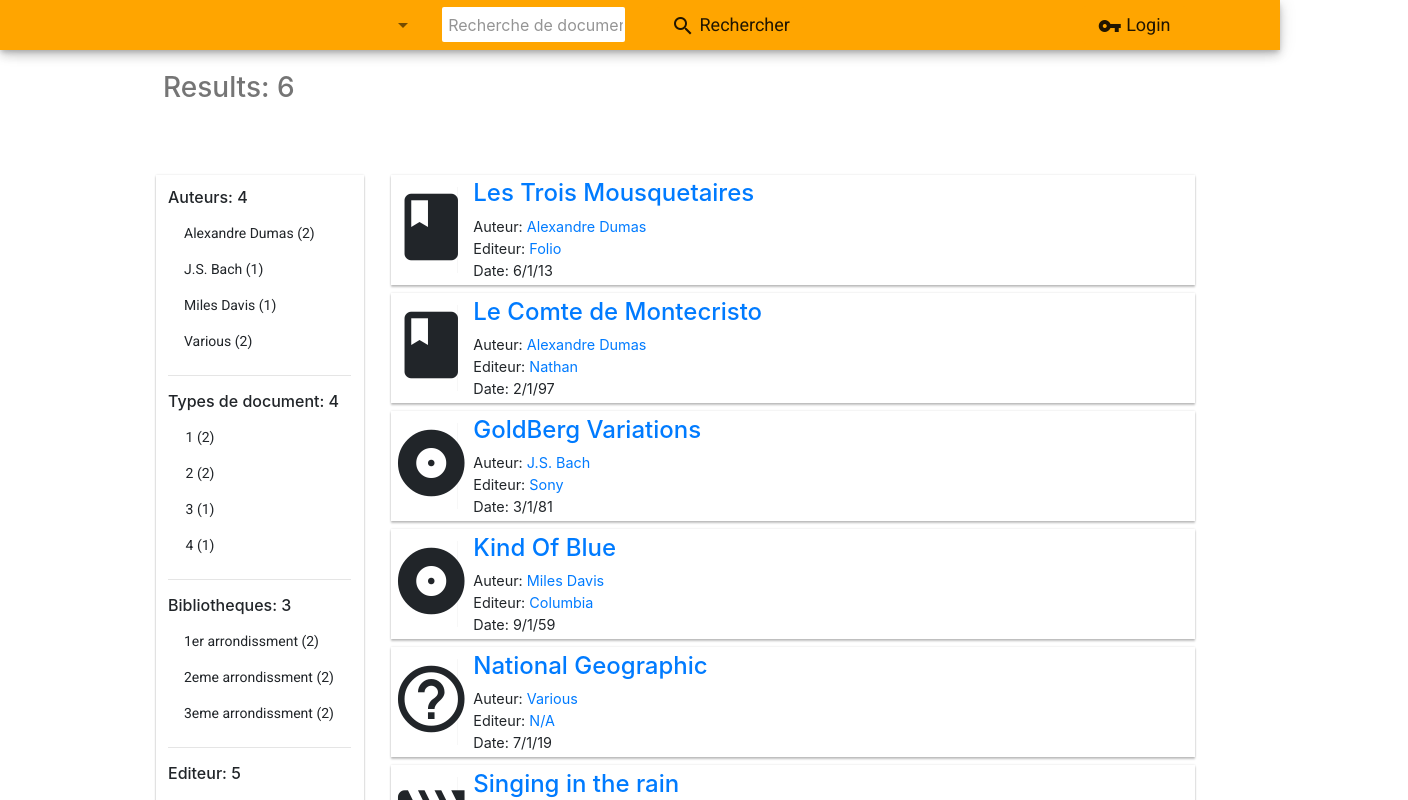
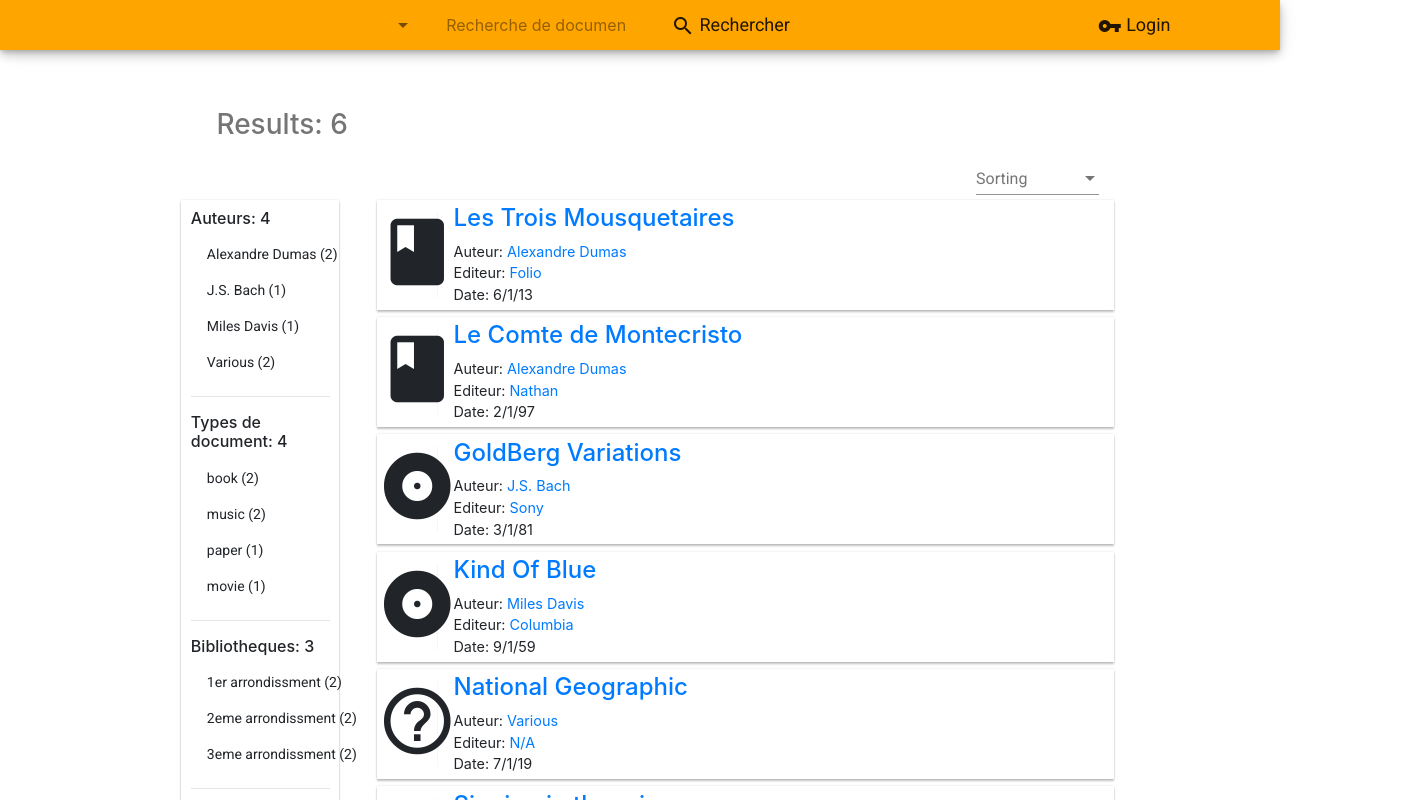
Before and after one commit to GuyTchoumbia/library-angular, an Angular app: page /results in a window 1280 px wide. Shown: the top 800 px of the page, 1408 px wide, since content can reach past the window. Built offline with nearby package versions, Linux system fonts and the light colour scheme.

Commit message:
19/06: sorting done (or almost)

```diff
--- a/src/app/app.component.html
+++ b/src/app/app.component.html
@@ -1,4 +1,6 @@
-<app-search-bar></app-search-bar>
 <div class="container-fluid main">
-  <router-outlet></router-outlet>
+  <app-search-bar></app-search-bar>
+  <div class="container-fluid content">
+    <router-outlet></router-outlet>
+  </div>
 </div>
--- a/src/app/classes/document.ts
+++ b/src/app/classes/document.ts
@@ -3,10 +3,11 @@ import { Editeur } from './editeur';
 
 export class Document {
     id: number;
-    type: number;
+    type: string;
     libelle: string;
     auteur: string;
     editeur: string;
     date: Date;
     bibliotheque: string;
+    borrowed: boolean;
 }
--- a/src/app/document/document.module.ts
+++ b/src/app/document/document.module.ts
@@ -12,7 +12,7 @@ import { MatListModule } from '@angular/material/list';
 import { MatSidenavModule } from '@angular/material/sidenav';
 import { MatButtonModule } from '@angular/material/button';
 import { MatChipsModule } from '@angular/material/chips';
-
+import { MatSelectModule } from '@angular/material/select';
 
 @NgModule({
   declarations: [ListComponent, DetailComponent, ElementComponent, FiltersComponent],
@@ -23,7 +23,8 @@ import { MatChipsModule } from '@angular/material/chips';
     MatListModule,
     MatSidenavModule,
     MatButtonModule,
-    MatChipsModule
+    MatChipsModule,
+    MatSelectModule
   ]
 })
 export class DocumentModule { }
--- a/src/app/document/element/element.component.html
+++ b/src/app/document/element/element.component.html
@@ -1,8 +1,8 @@
   <div class="col-1 icon" [ngSwitch]="document.type">
-    <i class="material-icons" *ngSwitchCase="1">book</i>
-    <i class="material-icons" *ngSwitchCase="2">album</i>
-    <i class="material-icons" *ngSwitchCase="3">help_outline</i>
-    <i class="material-icons" *ngSwitchCase="4">movie</i>
+    <i class="material-icons" *ngSwitchCase="'book'">book</i>
+    <i class="material-icons" *ngSwitchCase="'music'">album</i>
+    <i class="material-icons" *ngSwitchCase="'paper'">help_outline</i>
+    <i class="material-icons" *ngSwitchCase="'movie'">movie</i>
     <i class="material-icons" *ngSwitchDefault>help_outline</i>
   </div>
   <div class="col-11 desc">
--- a/src/app/document/list/list.component.css
+++ b/src/app/document/list/list.component.css
@@ -4,18 +4,20 @@
 }
 
 .filters {
-    margin: 0 1% ;
+    margin: 0;
     padding: 1%;
     box-shadow: 0 2px 2px rgba(0,0,0,.24), 0 0 2px rgba(0,0,0,.12);
 }
 
+.results {
+    padding-left: 4% ;
+}
 app-element {
     height: 110px;
     margin: 0 0 1% 0;
     box-shadow: 0 2px 2px rgba(0,0,0,.24), 0 0 2px rgba(0,0,0,.12);
 }
 
-.header {
-    margin-bottom: 1%;
-    height: 100px;
+#select {
+
 }
--- a/src/app/document/list/list.component.html
+++ b/src/app/document/list/list.component.html
@@ -1,5 +1,9 @@
-<div class="header">
-  <h3 id="title">Results: {{results.length}}</h3>
+<div class="container-fluid header">
+  <div class="row" id="title">
+    <h3>Results: {{results.length}}</h3>
+  </div>
+  <div class="row align-items-center">
+    <div class="col-6" id="filtering">
       <mat-chip-list [style.visibility]="filters.length? 'visible' : 'hidden'">
         <mat-chip *ngFor="let filter of filters" [selectable]="true"
           [removable]="true" (removed)="removeFilter(filter)">
@@ -8,11 +12,26 @@
         </mat-chip>
       </mat-chip-list>
     </div>
+    <div class=col-4></div>
+    <mat-form-field class="col-2" id="select">
+      <mat-label>Sorting</mat-label>
+      <mat-select (valueChange)="sort($event)">
+        <mat-option>None</mat-option>
+        <mat-option value="libelle">Name</mat-option>
+        <mat-option value="type">Type</mat-option>
+        <mat-option value="bibliotheque">Bibliotheque</mat-option>
+        <mat-option value="auteur">Auteur</mat-option>
+        <mat-option value="editeur">Editeur</mat-option>
+        <mat-option value="date">Date</mat-option>
+      </mat-select>
+    </mat-form-field>
+  </div>
+</div>
 <div class="row" *ngIf="results; else noresults">
   <div class="col-2 filters">
     <app-filters [results]="results" (filter)="onAddFilter($event)"></app-filters>
   </div>
-  <div class="col-8">
+  <div class="col-10 results">
     <app-element class="row align-items-center" *ngFor="let result of results" [document]="result"></app-element>
   </div>
 </div>
--- a/src/app/document/list/list.component.ts
+++ b/src/app/document/list/list.component.ts
@@ -21,12 +21,10 @@ export class ListComponent implements OnInit {
     this.filtersMap.set(filter[0], filter[1]);
     this.applyFilters();
     this.filters = Array.from(this.filtersMap);
-    console.log(this.filters);
   }
 
   removeFilter(filter: [string, string]) {
     this.filtersMap.delete(filter[0]);
-    console.log(this.filtersMap);
     this.applyFilters();
     this.filters = Array.from(this.filtersMap);
   }
@@ -38,4 +36,24 @@ export class ListComponent implements OnInit {
       this.results = this.searchService.getResults();
     }
   }
+
+  sort(value: any) {
+    if (value) {
+      this.results.sort((a, b) => {
+        const fieldA = a[value].toUpperCase(); // ignore upper and lowercase
+        const fieldB = b[value].toUpperCase(); // ignore upper and lowercase
+        if (fieldA < fieldB) {
+          return -1;
+        }
+        if (fieldA > fieldB) {
+          return 1;
+        }
+        return 0;
+      });
+    }
+    else {
+      this.results.sort((a, b) => a['id'] - b['id']);
+    }
+    console.log(this.results);
+  }
 }
--- a/src/app/mockup lists/document-list.ts
+++ b/src/app/mockup lists/document-list.ts
@@ -1,16 +1,16 @@
 import { Document } from '../classes/document';
 
 export const DOCUMENTS: Document[] = [
-    { id: 1, type: 1, libelle: 'Les Trois Mousquetaires', auteur: 'Alexandre Dumas',
-        editeur: 'Folio', date: new Date(2013, 5), bibliotheque: '1er arrondissment' },
-    { id: 2, type: 1, libelle: 'Le Comte de Montecristo', auteur: 'Alexandre Dumas',
-        editeur: 'Nathan', date: new Date(1597, 1), bibliotheque: '1er arrondissment' },
-    { id: 3, type: 2, libelle: 'GoldBerg Variations', auteur: 'J.S. Bach',
-        editeur: 'Sony', date: new Date(1981, 2), bibliotheque: '2eme arrondissment'},
-    { id: 4, type: 2, libelle: 'Kind Of Blue', auteur: 'Miles Davis',
-        editeur: 'Columbia', date: new Date(1959, 8), bibliotheque: '2eme arrondissment'},
-    { id: 5, type: 3, libelle: 'National Geographic', auteur: 'Various',
-        editeur: 'N/A', date: new Date(2019, 6), bibliotheque: '3eme arrondissment'},
-    { id: 6, type: 4, libelle: 'Singing in the rain', auteur: 'Various',
-        editeur: 'N/A', date: new Date(2019, 6), bibliotheque: '3eme arrondissment'}
+    { id: 1, type: "book", libelle: 'Les Trois Mousquetaires', auteur: 'Alexandre Dumas',
+        editeur: 'Folio', date: new Date(2013, 5), bibliotheque: '1er arrondissment', borrowed: true },
+    { id: 2, type: "book", libelle: 'Le Comte de Montecristo', auteur: 'Alexandre Dumas',
+        editeur: 'Nathan', date: new Date(1597, 1), bibliotheque: '1er arrondissment', borrowed: true },
+    { id: 3, type: "music", libelle: 'GoldBerg Variations', auteur: 'J.S. Bach',
+        editeur: 'Sony', date: new Date(1981, 2), bibliotheque: '2eme arrondissment', borrowed: true },
+    { id: 4, type: "music", libelle: 'Kind Of Blue', auteur: 'Miles Davis',
+        editeur: 'Columbia', date: new Date(1959, 8), bibliotheque: '2eme arrondissment', borrowed: false },
+    { id: 5, type: "paper", libelle: 'National Geographic', auteur: 'Various',
+        editeur: 'N/A', date: new Date(2019, 6), bibliotheque: '3eme arrondissment', borrowed: true },
+    { id: 6, type: "movie", libelle: 'Singing in the rain', auteur: 'Various',
+        editeur: 'N/A', date: new Date(2019, 6), bibliotheque: '3eme arrondissment', borrowed: false }
 ];
--- a/src/app/search-bar/search-bar.component.html
+++ b/src/app/search-bar/search-bar.component.html
@@ -1,14 +1,14 @@
 <div class="container-fluid">
   <div class="row justify-content-end align-items-center" id="searchbar">
-    <div class="col-1" id="select">
-        <mat-select [(value)] = "select" class="input">
+    <div class="col-1">
+        <mat-select [(value)]="select">
           <mat-option value="document">Titre</mat-option>
           <mat-option value="auteur">Auteur</mat-option>
           <mat-option value="editeur">Editeur</mat-option>
         </mat-select>
     </div>
     <div class="col-2">
-      <input matInput type="text" class="input" id="textfield" placeholder=" Recherche de document" [formControl]="libelle" [matAutocomplete]="auto" />
+      <input matInput type="text" id="textfield" placeholder=" Recherche de document" [formControl]="libelle" [matAutocomplete]="auto" />
       <mat-autocomplete #auto="matAutocomplete">
         <mat-option *ngFor="let option of filteredOptions | async" [value]="option">
           {{option}}
--- a/src/styles.css
+++ b/src/styles.css
@@ -15,12 +15,15 @@ app-list .row {
   height: 50px;
 }
 
-.main {
+app-list {
+  padding: 10%;
+}
+
+.content {
   position: absolute;
   top: 50px;
   height: max-content;
-  justify-content: center;
-  margin: 1% 10%;
+  padding: 2% 13%;
 }
 
 app-search-bar {
```
Also changed, not shown: src/app/app.module.ts (+16 -15 lines), src/TODO.txt. Lines whose indentation alone changed are shown as unchanged.
